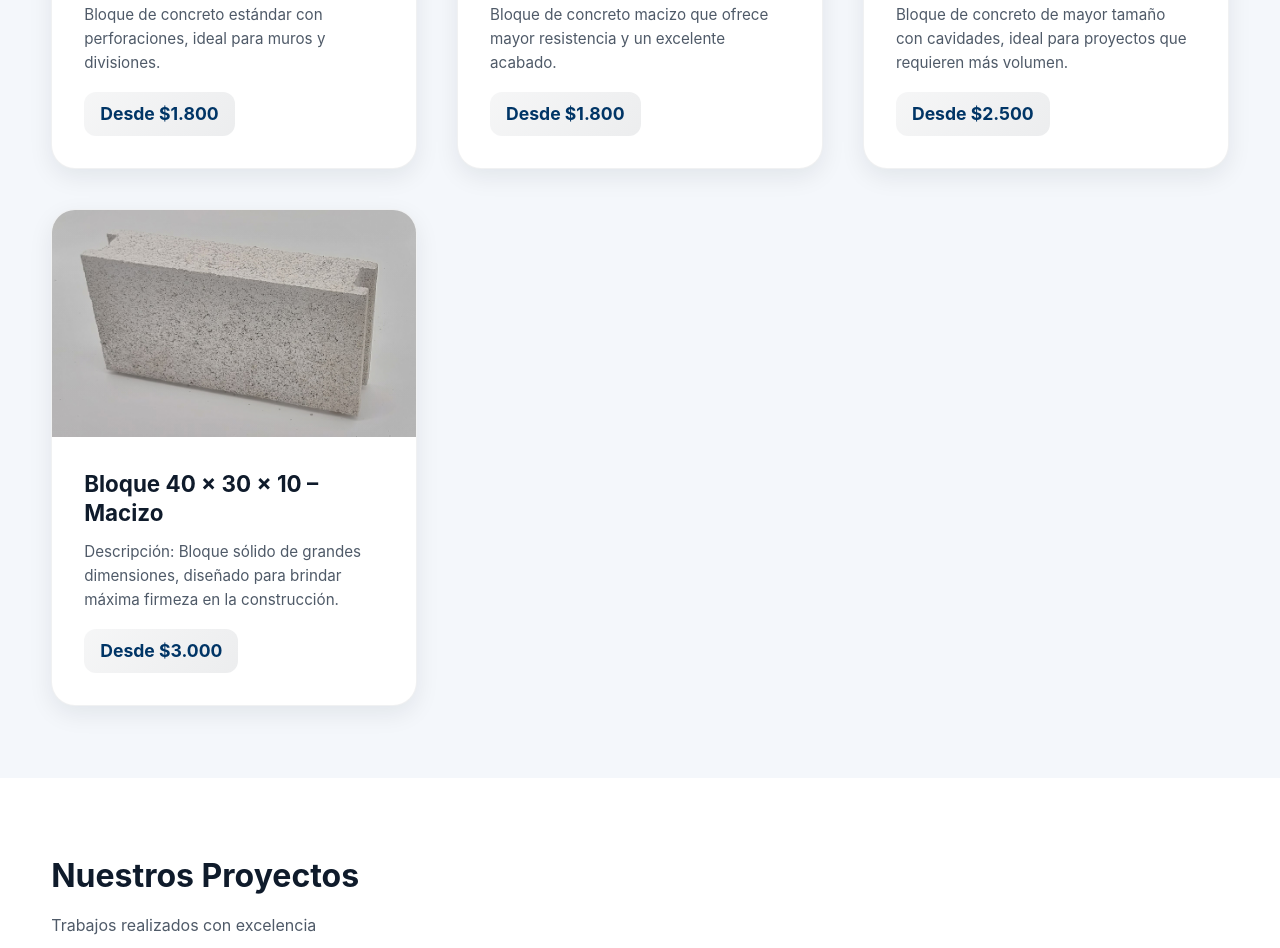
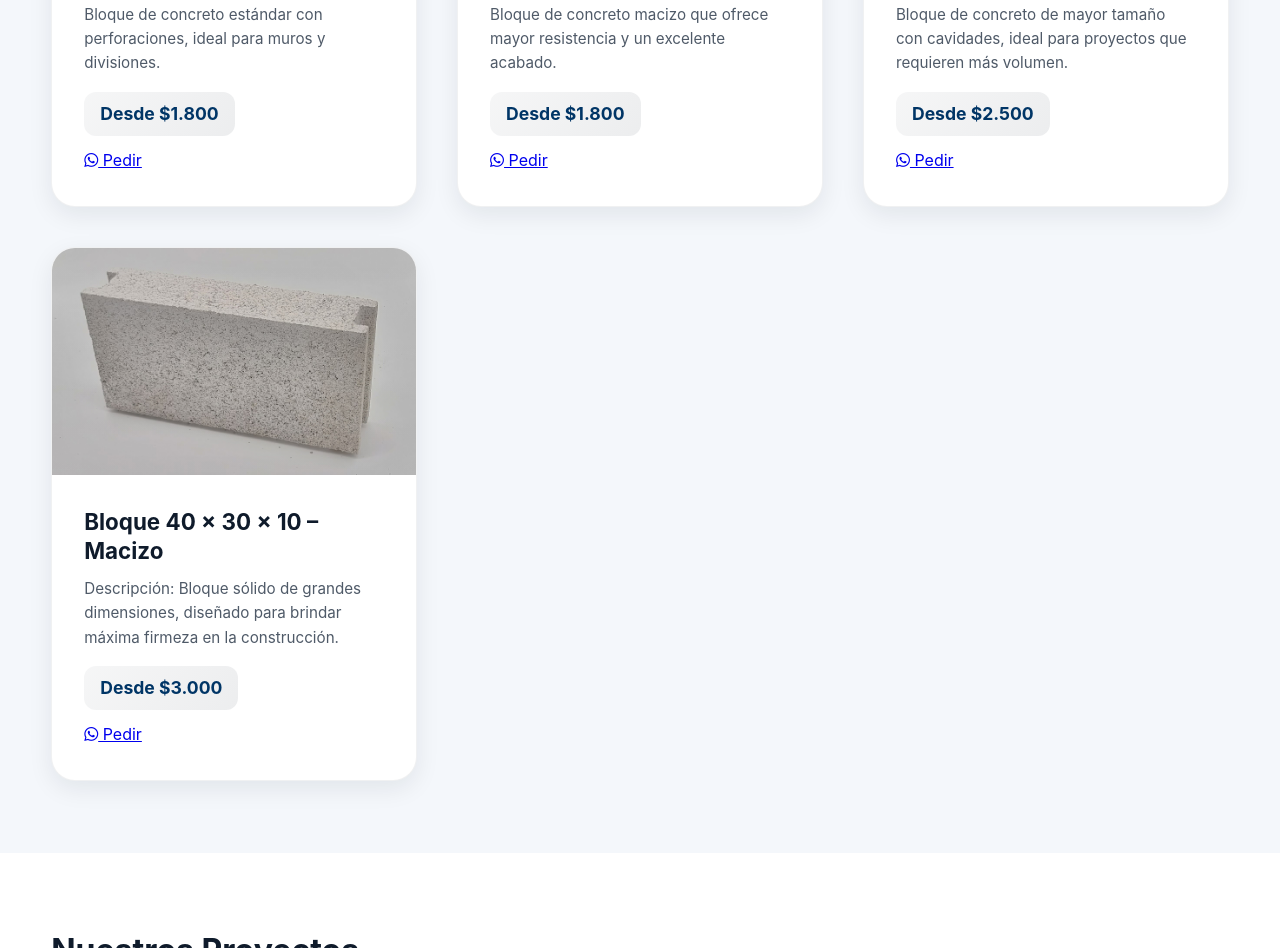
Before and after one commit to ReconvencionLaboralGuajira/bloquera-nuevo-horizonte-25, a plain HTML site: page index.html in a window 1280 px wide. Shown: the part 1967-2915 px from the top of the page. Drawn offline with Linux system fonts and the light colour scheme; no server answers.

Commit message:
Publish site

```diff
--- a/index.html
+++ b/index.html
@@ -10,6 +10,13 @@
     <link rel="icon" type="image/png" href="images/a521573cf2dc45231d8304bcff0b5e63d1c8e115.png">
 </head>
 <body>
+
+
+
+
+
+
+
     <!-- Header -->
     <header class="header">
         <div class="container">
@@ -88,6 +95,14 @@
 
                         <span class="price">Desde $1.800</span>
 
+
+                        <a href="https://wa.me/573243581186?text=Hola,%20quiero%20*Bloque 40 × 20 × 10 – Hueco*%20-%20$1.800"
+                           class="btn-whatsapp-product"
+                           target="_blank"
+                           rel="noopener">
+                            <i class="fab fa-whatsapp"></i> Pedir
+                        </a>
+
                     </div>
                 </div>
 
@@ -102,6 +117,14 @@
                         <p>Bloque de concreto macizo que ofrece mayor resistencia y un excelente acabado.</p>
 
                         <span class="price">Desde $1.800</span>
+
+
+                        <a href="https://wa.me/573243581186?text=Hola,%20quiero%20*Bloque 40 × 20 × 10 – Macizo*%20-%20$1.800"
+                           class="btn-whatsapp-product"
+                           target="_blank"
+                           rel="noopener">
+                            <i class="fab fa-whatsapp"></i> Pedir
+                        </a>
 
                     </div>
                 </div>
@@ -118,6 +141,14 @@
 
                         <span class="price">Desde $2.500</span>
 
+
+                        <a href="https://wa.me/573243581186?text=Hola,%20quiero%20*Bloque 40 × 30 × 10 – Hueco*%20-%20$2.500"
+                           class="btn-whatsapp-product"
+                           target="_blank"
+                           rel="noopener">
+                            <i class="fab fa-whatsapp"></i> Pedir
+                        </a>
+
                     </div>
                 </div>
 
@@ -132,6 +163,14 @@
                         <p>Descripción: Bloque sólido de grandes dimensiones, diseñado para brindar máxima firmeza en la construcción.</p>
 
                         <span class="price">Desde $3.000</span>
+
+
+                        <a href="https://wa.me/573243581186?text=Hola,%20quiero%20*Bloque 40 × 30 × 10 – Macizo*%20-%20$3.000"
+                           class="btn-whatsapp-product"
+                           target="_blank"
+                           rel="noopener">
+                            <i class="fab fa-whatsapp"></i> Pedir
+                        </a>
 
                     </div>
                 </div>
@@ -298,7 +337,7 @@
 
     <!-- WhatsApp Button -->
 
-    <a href="https://wa.me/3243581186?text=Hola,%20necesito%20un%20presupuesto%20para%20un%20trabajo"
+    <a href="https://wa.me/573243581186?text=Hola,%20necesito%20un%20presupuesto%20para%20un%20trabajo"
        class="whatsapp-float"
        target="_blank"
        rel="noopener"
```
